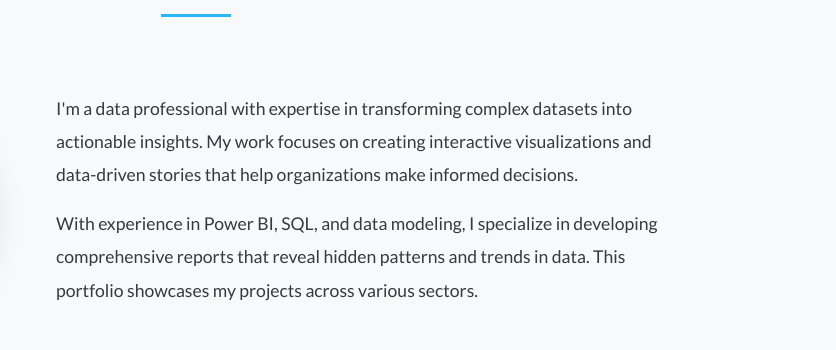
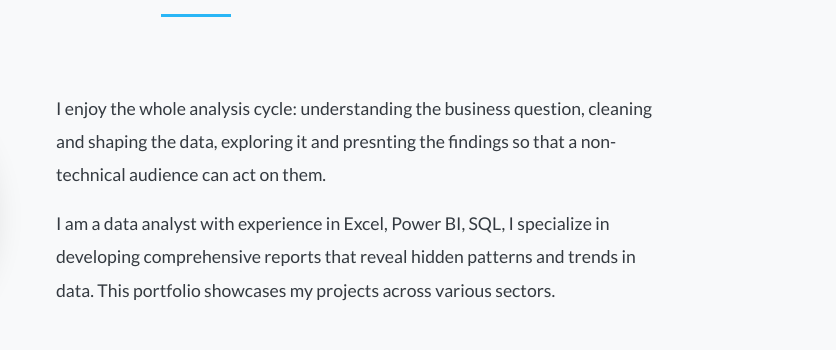
Before and after one commit to Ozonzeadi1/Ozonzeadi1.github.io, a plain HTML site: page index.html in a window 1280 px wide. Shown: the part 628-978 px from the top of the page, 444-1280 px from the left. Drawn offline with nearby package versions, Linux system fonts and the light colour scheme.

Commit message:
Update index.html

```diff
--- a/index.html
+++ b/index.html
@@ -61,8 +61,8 @@
             <img src="assets/images/profile-placeholder.jpg" alt="Your Name" class="profile-photo">
             <div class="about-text">
                 <!--💡UPDATE: Write your own 'About Me' text here-->
-                <p> I'm a data professional with expertise in transforming complex datasets into actionable insights. My work focuses on creating interactive visualizations and data-driven stories that help organizations make informed decisions.</p>
-                <p>With experience in Power BI, SQL, and data modeling, I specialize in developing comprehensive reports that reveal hidden patterns and trends in data. This portfolio showcases my projects across various sectors.</p>
+                <p> I enjoy the whole analysis cycle: understanding the business question, cleaning and shaping the data, exploring it and presnting the findings so that a non-technical audience can act on them.</p>
+                <p> I am a data analyst with experience in Excel, Power BI, SQL, I specialize in developing comprehensive reports that reveal hidden patterns and trends in data. This portfolio showcases my projects across various sectors.</p>
             </div>
         </div>
     </div>
@@ -123,7 +123,7 @@
                 <img src="assets/images/project-placeholder-4.jpg" alt="Project Four Preview">
                 <div class="project-card-content">
                     <h3>Hotel Booking Analysis</h3>
-                    <p>What Does booking behaviour lool like across a city hotel and a resort hotel?. Tools Used: Power BI.</p>
+                    <p>What drives bookings, cancellations and guest requests across a City Hotel and a Resort Hotel and what business can do about it. Tools Used: Power BI.</p>
                     <div class="project-buttons">
                         <a href="[YOUR_GITHUB_PROJECT_URL]" target="_blank" class="btn">Documentation</a>
                         <a href="[YOUR_LIVE_DASHBOARD_URL]" target="_blank" class="btn btn-secondary">View Dashboard</a>
```
